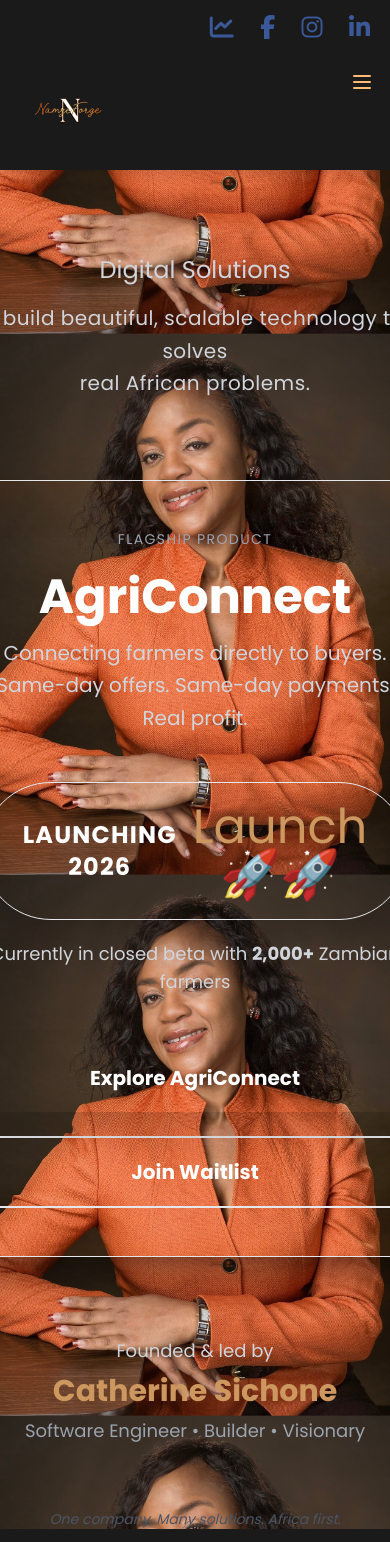
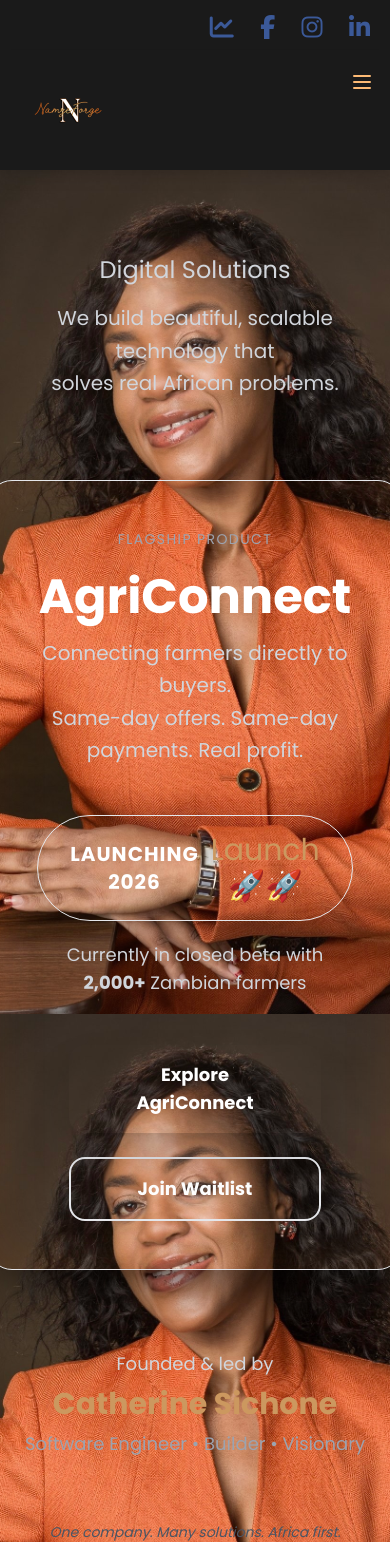
Before and after one commit to Cathy-45/cathy-portfolio-integrated, a React (Vite) app: page / in a window 390 px wide. Built offline with nearby package versions, Linux system fonts and the light colour scheme.

Commit message:
final mobile perfection: spacing, buttons, brightness

```diff
--- a/src/components/Home.jsx
+++ b/src/components/Home.jsx
@@ -10,10 +10,13 @@ const Home = () => {
       style={{
         backgroundImage: `url(${backgroundImage})`,
         backgroundAttachment: "fixed",
-        backgroundPosition: "center 20%", // pushes your face down
-        backgroundSize: "contain",
+        backgroundPosition: "center 20%",
+        backgroundSize: "cover",
       }}
     >
+      {/* LIGHTER OVERLAY — PERFECT ON MOBILE */}
+      <div className="absolute inset-0 bg-gradient-to-b from-black/70 via-black/50 to-black/80" />
+
       {/* LIGHTER + RICHER OVERLAY FOR MOBILE */}
       <div
         className="absolute inset-0 bg-gradient-to-b from-black/60 via-black/40 to-black/80
@@ -37,13 +40,10 @@ const Home = () => {
           <p className="text-2xl sm:text-3xl text-gray-300 mb-4">
             Digital Solutions
           </p>
-          <p
-            className="text-xl sm:text-2xl md:text-3xl text-gray-300 mb-12 px-6
-               leading-relaxed tracking-wide text-balance"
-          >
-            We build beautiful, scalable technology that solves
+          <p className="text-xl sm:text-2xl md:text-3xl text-gray-300 mb-12 px-8 sm:px-12 max-w-4xl mx-auto leading-relaxed">
+            We build beautiful, scalable technology that
             <br className="sm:hidden" />
-              real African problems.
+            solves real African problems.
           </p>
 
           {/* FLAGSHIP PRODUCT — FLOATING GLASS CARD */}
@@ -73,16 +73,16 @@ const Home = () => {
               {/* 2026 LAUNCH BADGE */}
               <div className="my-12">
                 <div
-                  className="inline-flex items-center gap-4 px-10 py-5
-                                bg-gradient-to-r from-[#da6d20] to-[#fd923c]
-                                rounded-full shadow-2xl shadow-orange-900/60
-                                border border-white/40"
+                  className="inline-flex items-center gap-3 px-8 py-4 sm:gap-4 sm:px-10 sm:py-5
+                bg-gradient-to-r from-[#da6d20] to-[#fd923c]
+                rounded-full shadow-2xl shadow-orange-900/60
+                border border-white/40"
                 >
-                  <span className="text-white font-black text-2xl tracking-wider">
+                  <span className="text-white font-black text-xl sm:text-2xl tracking-wider">
                     LAUNCHING 2026
                   </span>
                   <span
-                    className="text-5xl animate-bounce inline-block drop-shadow-lg"
+                    className="text-3xl sm:text-4xl animate-bounce"
                     role="img"
                     aria-label="rocket"
                   >
@@ -96,12 +96,12 @@ const Home = () => {
               </div>
 
               {/* CTAs */}
-              <div className="flex flex-col sm:flex-row gap-6 justify-center mt-10">
+              <div className="flex flex-col sm:flex-row gap-6 justify-center mt-10 px-8">
                 <Link
                   to="/agriconnect"
                   className="bg-gradient-to-r from-[#da6d20] to-[#fd923c] hover:from-[#c75a10] hover:to-[#e07b2a]
-                             text-white font-bold text-xl py-5 px-12 rounded-2xl
-                             shadow-2xl transform hover:-translate-y-1 transition-all"
+               text-white font-bold text-lg sm:text-xl py-4 px-10 rounded-2xl
+               shadow-2xl transform hover:-translate-y-1 transition-all"
                 >
                   Explore AgriConnect
                 </Link>
@@ -109,7 +109,7 @@ const Home = () => {
                   href="https://play.google.com/store/apps/details?id=com.agriconnect"
                   target="_blank"
                   rel="noopener noreferrer"
-                  className="border-2 border-white/60 hover:bg-white/10 text-white font-bold text-xl py-5 px-12 rounded-2xl backdrop-blur-md transition-all"
+                  className="border-2 border-white/60 hover:bg-white/10 text-white font-bold text-lg sm:text-xl py-4 px-10 rounded-2xl backdrop-blur-md transition-all"
                 >
                   Join Waitlist
                 </a>
```
